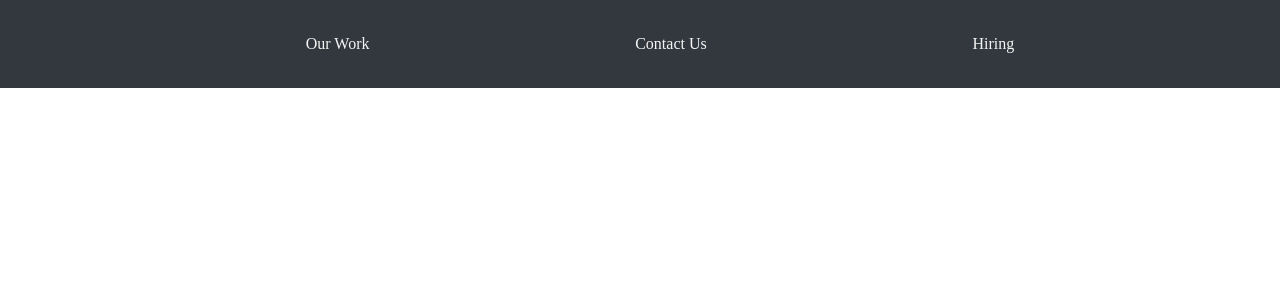
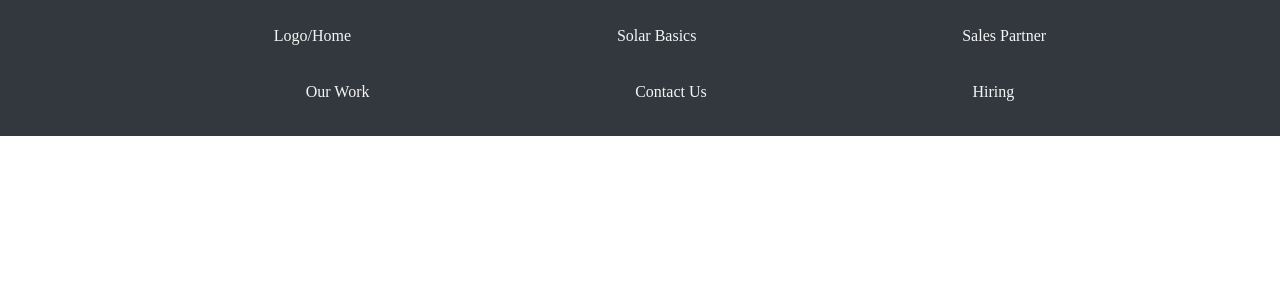
Before and after one commit to eric-santosCEA/second-solarcea, a React (Create React App) app: page /hiring in a window 1280 px wide. Shown: the top 300 px of the page. Built offline with nearby package versions, Linux system fonts and the light colour scheme.

Commit message:
created links on footer

```diff
--- a/src/App.js
+++ b/src/App.js
@@ -6,6 +6,9 @@ const Navbar = lazy(() => import('./components/Navbar'))
 const SolarBasics = lazy(() => import('./components/SolarBasics'))
 const SalesPartner = lazy(() => import('./components/SalesPartner'))
 const Footer = lazy(() => import('./components/Footer'))
+const Work = lazy(() => import('./components/OurWork'))
+const Contact = lazy(() => import('./components/Contact'))
+const Hiring = lazy(() => import('./components/Hiring'))
 
 function App() {
   return (
@@ -17,6 +20,9 @@ function App() {
             <Route exact path="/" component={Home} />
             <Route exact path="/solar-basics" component={SolarBasics} />
             <Route exact path="/sales-partner" component={SalesPartner} />
+            <Route exact path="/work" component={Work} />
+            <Route exact path="/contact" component={Contact} />
+            <Route exact path="/hiring" component={Hiring} />
           </Switch>
           <Footer />
         </Suspense>
--- /dev/null
+++ b/src/components/Contact.js
@@ -0,0 +1,10 @@
+import React from 'react'
+
+const Contact = () => {
+  return (
+    <div>
+      <h1>Contact Us</h1>
+    </div>
+  )
+}
+export default Contact
--- a/src/components/Footer.js
+++ b/src/components/Footer.js
@@ -1,13 +1,26 @@
 import React from 'react'
 import '../styles/footer.css'
+import { Link } from 'react-router-dom'
 
 const Footer = () => {
   return (
     <footer>
       <ul>
-        <li>Our Work</li>
-        <li>Contact Us</li>
-        <li>Hiring</li>
+        <li>
+          <Link to="work" className="link">
+            Our Work
+          </Link>
+        </li>
+        <li>
+          <Link to="contact" className="link">
+            Contact Us
+          </Link>
+        </li>
+        <li>
+          <Link to="Hiring" className="link">
+            Hiring
+          </Link>
+        </li>
       </ul>
     </footer>
   )
--- /dev/null
+++ b/src/components/Hiring.js
@@ -0,0 +1,10 @@
+import React from 'react'
+
+const Hiring = () => {
+  return (
+    <div>
+      <h1>Hiring</h1>
+    </div>
+  )
+}
+export default Hiring
--- a/src/components/Home.js
+++ b/src/components/Home.js
@@ -1,4 +1,4 @@
-import React from 'react'
+import React, { lazy } from 'react'
 import '../styles/home.css'
 
 const Home = () => {
--- a/src/components/OurWork.js
+++ b/src/components/OurWork.js
@@ -4,7 +4,12 @@ import '../styles/our-work.css'
 const OurWork = () => {
   return (
     <div className="work">
-      <h1>Our Work</h1>
+      <section>
+        <h1>Houston</h1>
+        <h1>Houston</h1>
+        <h1>Houston</h1>
+        <h1>Houston</h1>
+      </section>
     </div>
   )
 }
--- a/src/styles/footer.css
+++ b/src/styles/footer.css
@@ -12,5 +12,8 @@ footer ul {
 }
 footer ul li {
   list-style: none;
+}
+footer ul li .link {
+  text-decoration: none;
   color: whitesmoke;
 }
--- a/src/styles/footer.less
+++ b/src/styles/footer.less
@@ -11,7 +11,11 @@ footer {
 
     li {
       list-style: none;
-      color: whitesmoke;
+      .link {
+        text-decoration: none;
+
+        color: whitesmoke;
+      }
     }
   }
 }
```
